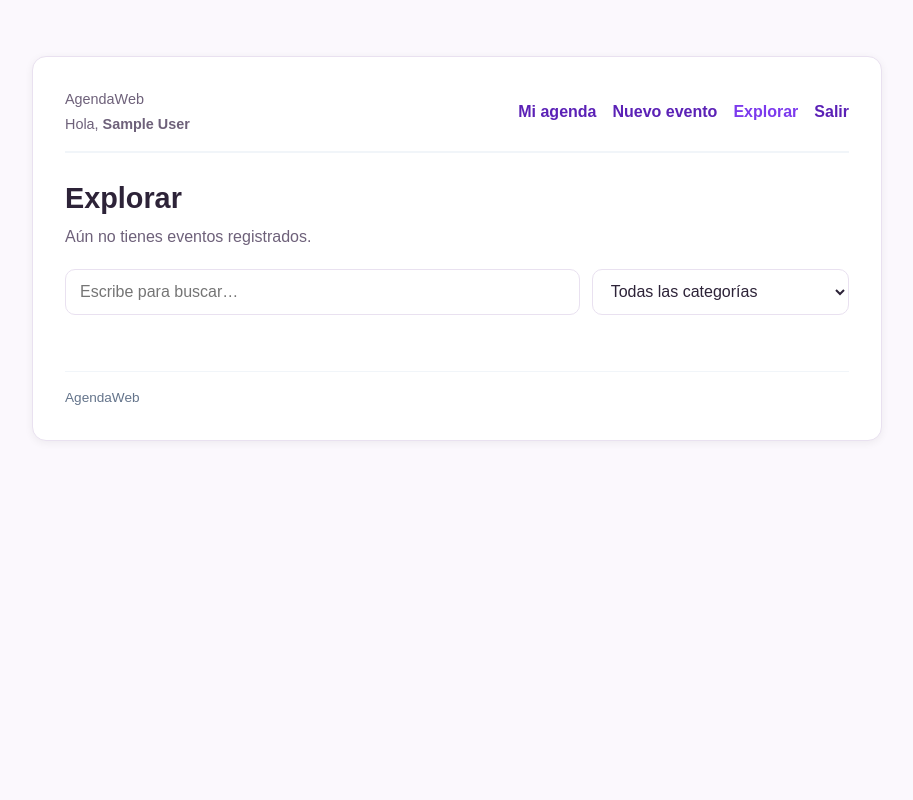
After one commit to Angelg239/AgendaWeb.3, a PHP site: page /explorar.php in a window 1280 px wide. The commit adds this page. Shown: the whole page, without its empty margins (183-1096 px from the left). Run offline with PHP 8.4, Linux system fonts and the light colour scheme; the visitor is signed in with stand-in values (Sample User, id 1); data comes from the database, SQL or seed files in the repository; data that the repository does not hold is empty.

Commit message:
no message

```diff
--- a/css/estilos.css
+++ b/css/estilos.css
@@ -221,6 +221,98 @@ body.auth-page {
   border-color: var(--color-acento);
 }
 
+.nav__link {
+  color: var(--color-acento-oscuro);
+  font-weight: 700;
+  text-decoration: none;
+  white-space: nowrap;
+}
+
+.nav__link:hover {
+  color: var(--color-acento);
+}
+
+.nav__link.is-active {
+  color: var(--color-acento);
+}
+
+.explorar-header {
+  display: flex;
+  justify-content: space-between;
+  align-items: center;
+  gap: 1rem;
+  margin-bottom: 1.5rem;
+  padding-bottom: 1rem;
+  border-bottom: 2px solid #F1F5F9;
+}
+
+.site-nav {
+  display: flex;
+  align-items: center;
+  gap: 1rem;
+}
+
+.explorar-footer {
+  margin-top: 2rem;
+  padding-top: 1rem;
+  border-top: 1px solid #F1F5F9;
+  color: #64748B;
+  font-size: 0.85rem;
+}
+
+.contenedor {
+  width: 100%;
+}
+
+.page__header {
+  margin-bottom: 1.25rem;
+}
+
+.page__title {
+  margin: 0;
+  font-family: var(--fuente-titulos);
+  font-size: 1.8rem;
+}
+
+.page__subtitle {
+  margin: 0.25rem 0 0;
+  color: var(--color-texto-suave);
+}
+
+.buscador {
+  display: grid;
+  grid-template-columns: minmax(0, 2fr) minmax(180px, 1fr);
+  gap: 12px;
+  margin-bottom: 1.5rem;
+}
+
+.card-list {
+  display: flex;
+  flex-direction: column;
+  gap: 1rem;
+}
+
+.explorar-evento {
+  padding: 1.2rem;
+  border: 1px solid var(--color-borde);
+  border-radius: 12px;
+  background: var(--color-superficie);
+}
+
+.explorar-evento h2 {
+  margin: 0 0 0.5rem;
+  font-size: 1.1rem;
+}
+
+.explorar-evento p {
+  margin: 0.35rem 0 0;
+}
+
+.explorar-evento__categoria {
+  color: var(--color-acento-oscuro);
+  font-weight: 700;
+}
+
 /* Campo con error (lo agregas en el Paso 7) */
 .form-input.is-invalid,
 .form-select.is-invalid,
@@ -431,6 +523,19 @@ body.auth-page {
     padding: 18px 12px;
   }
 
+  .explorar-header {
+    align-items: flex-start;
+    flex-direction: column;
+  }
+
+  .site-nav {
+    flex-wrap: wrap;
+  }
+
+  .buscador {
+    grid-template-columns: 1fr;
+  }
+
   .auth-card {
     padding: 24px 20px;
   }
--- /dev/null
+++ b/explorar.php
@@ -0,0 +1,65 @@
+<?php
+require __DIR__ . '/partes/sesion.php';
+
+function e(?string $texto): string
+{
+    return htmlspecialchars($texto ?? '', ENT_QUOTES, 'UTF-8');
+}
+
+require __DIR__ . '/conexion.php';
+$categorias = $mysqli->query('SELECT id, nombre FROM categorias ORDER BY nombre')
+                     ->fetch_all(MYSQLI_ASSOC);
+$mysqli->close();
+?>
+<!DOCTYPE html>
+<html lang="es">
+<head>
+    <meta charset="UTF-8">
+    <meta name="viewport" content="width=device-width, initial-scale=1.0">
+    <link href="css/estilos.css" rel="stylesheet">
+    <title>Explorar · AgendaWeb</title>
+</head>
+<body>
+<div class="card" style="max-width: 850px; margin: 2rem auto; padding: 2rem;">
+    <header class="explorar-header">
+        <div>
+            <p class="card__meta" style="margin: 0;">AgendaWeb</p>
+            <p class="card__meta" style="margin: 0.2rem 0 0;">Hola, <strong><?= e($usuarioNombre) ?></strong></p>
+        </div>
+        <nav class="site-nav" aria-label="Navegación principal">
+            <a href="index.php" class="nav__link">Mi agenda</a>
+            <a href="registrar.php" class="nav__link">Nuevo evento</a>
+            <a href="explorar.php" class="nav__link is-active" aria-current="page">Explorar</a>
+            <a href="logout.php" class="nav__link">Salir</a>
+        </nav>
+    </header>
+
+    <main class="contenedor">
+        <div class="page__header">
+            <div>
+                <h1 class="page__title">Explorar</h1>
+                <p class="page__subtitle" id="estado" role="status">Cargando eventos…</p>
+            </div>
+        </div>
+
+        <form class="buscador" id="filtros" role="search">
+            <input class="form-input" type="search" id="q" maxlength="60"
+                   placeholder="Escribe para buscar…" aria-label="Buscar eventos">
+            <select class="form-select" id="categoria" aria-label="Filtrar por categoría">
+                <option value="0">Todas las categorías</option>
+                <?php foreach ($categorias as $cat): ?>
+                    <option value="<?= (int) $cat['id'] ?>"><?= e($cat['nombre']) ?></option>
+                <?php endforeach; ?>
+            </select>
+        </form>
+
+        <section class="card-list" id="lista" aria-label="Eventos" aria-live="polite"></section>
+    </main>
+
+    <footer class="explorar-footer">
+        AgendaWeb
+    </footer>
+</div>
+<script src="js/explorar.js"></script>
+</body>
+</html>
--- a/index.php
+++ b/index.php
@@ -210,10 +210,11 @@ $diaSemanaInicio = date('N', $primerDiaTimestamp); // 1 (Lunes) a 7 (Domingo)
             <h1 class="card__title" style="margin: 0; font-size: 1.8rem;">Mi agenda</h1>
             <p class="card__meta" style="margin: 0.2rem 0 0 0;">Hola, <strong><?= e($usuarioNombre) ?></strong> | Total: <?= count($eventos) ?> evento(s)</p>
         </div>
-        <div style="display: flex; gap: 0.5rem; align-items: center;">
+        <nav aria-label="Navegación principal" style="display: flex; gap: 0.5rem; align-items: center;">
+            <a href="explorar.php" class="nav__link">Explorar</a>
             <a href="registrar.php" class="btn-primary" style="text-decoration: none; padding: 0.6rem 1.2rem; border-radius: 8px; font-weight: 600; white-space: nowrap;">+ Nuevo evento</a>
             <a href="logout.php" class="btn-primary" style="text-decoration: none; padding: 0.6rem 1.2rem; border-radius: 8px; font-weight: 600; white-space: nowrap; background: #DC2626;">Salir</a>
-        </div>
+        </nav>
     </div>
 
     <!-- Mensajes de Estado -->
--- /dev/null
+++ b/js/explorar.js
@@ -0,0 +1,93 @@
+// Los huecos de la página (los id del Paso 1)
+const lista    = document.getElementById('lista');
+const estado   = document.getElementById('estado');
+const campoQ   = document.getElementById('q');
+const campoCat = document.getElementById('categoria');
+
+// '2026-11-20' → '20/11/2026'
+function formatearFecha(fecha) {
+    const [a, m, d] = fecha.split('-');
+    return `${d}/${m}/${a}`;
+}
+
+// Crea UNA tarjeta a partir de UN evento del JSON
+function crearTarjeta(ev) {
+    const tarjeta = document.createElement('article');
+    tarjeta.className = 'card';
+
+    const etiqueta = document.createElement('span');
+    etiqueta.className = 'card__badge';
+    etiqueta.textContent = ev.categoria;
+
+    const titulo = document.createElement('h2');
+    titulo.className = 'card__title';
+    titulo.textContent = ev.titulo;
+
+    const cuando = document.createElement('p');
+    cuando.className = 'card__meta';
+    cuando.textContent = formatearFecha(ev.fecha) + (ev.hora ? ' · ' + ev.hora : '');
+
+    tarjeta.append(etiqueta, titulo, cuando);
+
+    if (ev.descripcion) {
+        const texto = document.createElement('p');
+        texto.className = 'card__text';
+        texto.textContent = ev.descripcion;
+        tarjeta.append(texto);
+    }
+
+    return tarjeta;
+}
+
+// Pinta la lista completa
+function pintar(datos) {
+    lista.replaceChildren();
+
+    const buscando = datos.filtros.q !== '' || datos.filtros.categoria !== 0;
+    if (datos.total === 0) {
+        estado.textContent = buscando ? 'Sin resultados para tu búsqueda.'
+                                      : 'Aún no tienes eventos registrados.';
+        return;
+    }
+
+    const s = datos.total === 1 ? '' : 's';
+    estado.textContent = `${datos.total} evento${s} `
+                       + (buscando ? `encontrado${s}` : `registrado${s}`);
+    datos.eventos.forEach(ev => lista.append(crearTarjeta(ev)));
+}
+
+async function cargarEventos() {
+    const params = new URLSearchParams({ q: campoQ.value.trim(), categoria: campoCat.value });
+    estado.textContent = 'Cargando eventos…';
+
+    try {
+        const res = await fetch('api.php?' + params);    // 1 · pedir
+
+        if (res.status === 401) {                        // 2 · revisar
+            estado.innerHTML = 'Tu sesión terminó. <a href="login.php">Inicia sesión</a> de nuevo.';
+            lista.replaceChildren();
+            return;
+        }
+        if (!res.ok) {
+            throw new Error('La API respondió ' + res.status);
+        }
+
+        const datos = await res.json();                  // 3 · convertir
+        pintar(datos);                                   // 4 · pintar
+    } catch (error) {
+        console.error(error);
+        estado.textContent = 'No se pudieron cargar los eventos. Intenta de nuevo más tarde.';
+        lista.replaceChildren();
+    }
+}
+
+let espera;
+campoQ.addEventListener('input', () => {
+    clearTimeout(espera);
+    espera = setTimeout(cargarEventos, 300);
+});
+campoCat.addEventListener('change', cargarEventos);
+
+document.getElementById('filtros').addEventListener('submit', e => e.preventDefault());
+
+cargarEventos();
```
